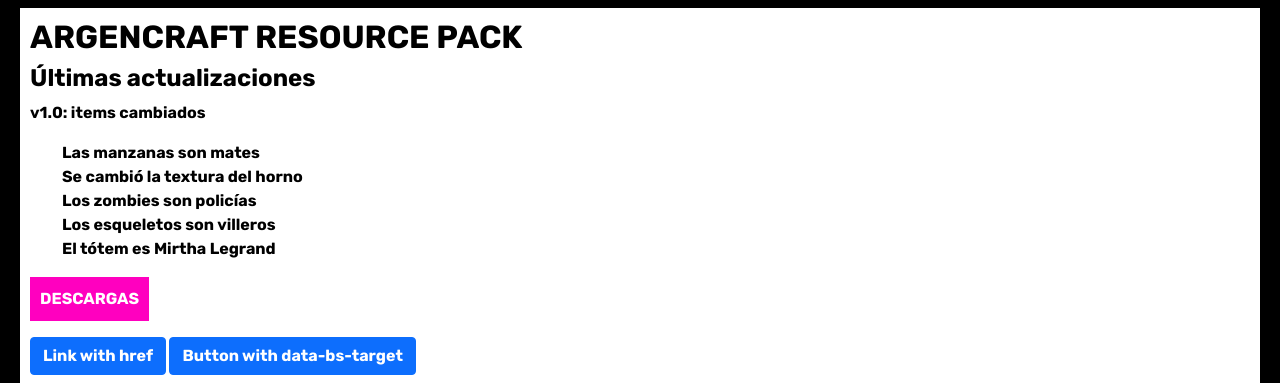
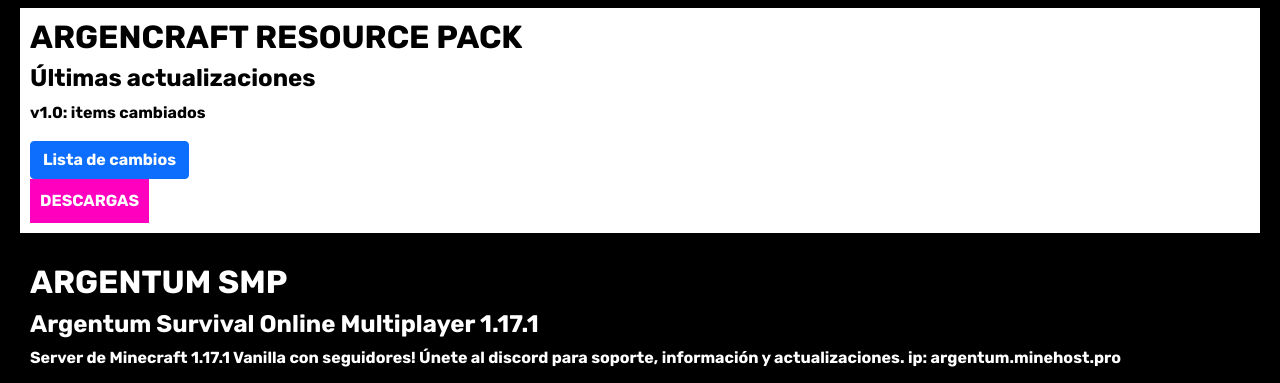
Before and after one commit to MaxHTL/desafio-15, a website: page src/pages/proyectos.html in a window 1280 px wide. Shown: the part 96-479 px from the top of the page. Drawn offline with nearby package versions, Linux system fonts and the light colour scheme.

Commit message:
agregado lista de cambios desplegable protectos.html

```diff
--- a/src/pages/proyectos.html
+++ b/src/pages/proyectos.html
@@ -45,6 +45,13 @@
         <p>
             v1.0:
             items cambiados
+        </p>
+        <div>
+            <button class="btn btn-primary" type="button" data-bs-toggle="collapse" data-bs-target="#collapseExample" aria-expanded="false" aria-controls="collapseExample">
+                  Lista de cambios
+            </button>
+              <div class="collapse" id="collapseExample">
+                <div class="card card-body">
                     <ul class="ac-update-list">
                         <li>Las manzanas son mates</li>
                         <li>Se cambió la textura del horno</li>
@@ -52,22 +59,19 @@
                         <li>Los esqueletos son villeros</li>
                         <li>El tótem es Mirtha Legrand</li>
                     </ul>
+                </div>
+              </div>
+              <div>
                   <button class="button-global">
                 <a href="../pages/descargas.html#descargar-argencraft">Descargas</a>
             </button>
-        </p>
+              </div>
 
-            <a class="btn btn-primary" data-bs-toggle="collapse" href="#collapseExample" role="button" aria-expanded="false" aria-controls="collapseExample">
-              Link with href
-            </a>
-            <button class="btn btn-primary" type="button" data-bs-toggle="collapse" data-bs-target="#collapseExample" aria-expanded="false" aria-controls="collapseExample">
-              Button with data-bs-target
-            </button>
-          </p>
-          <div class="collapse" id="collapseExample">
-            <div class="card card-body">
-              Some placeholder content for the collapse component. This panel is hidden by default but revealed when the user activates the relevant trigger.
         </div>
+
+
+
+
           </div>
 
 
```
Lines whose indentation alone changed are shown as unchanged.
